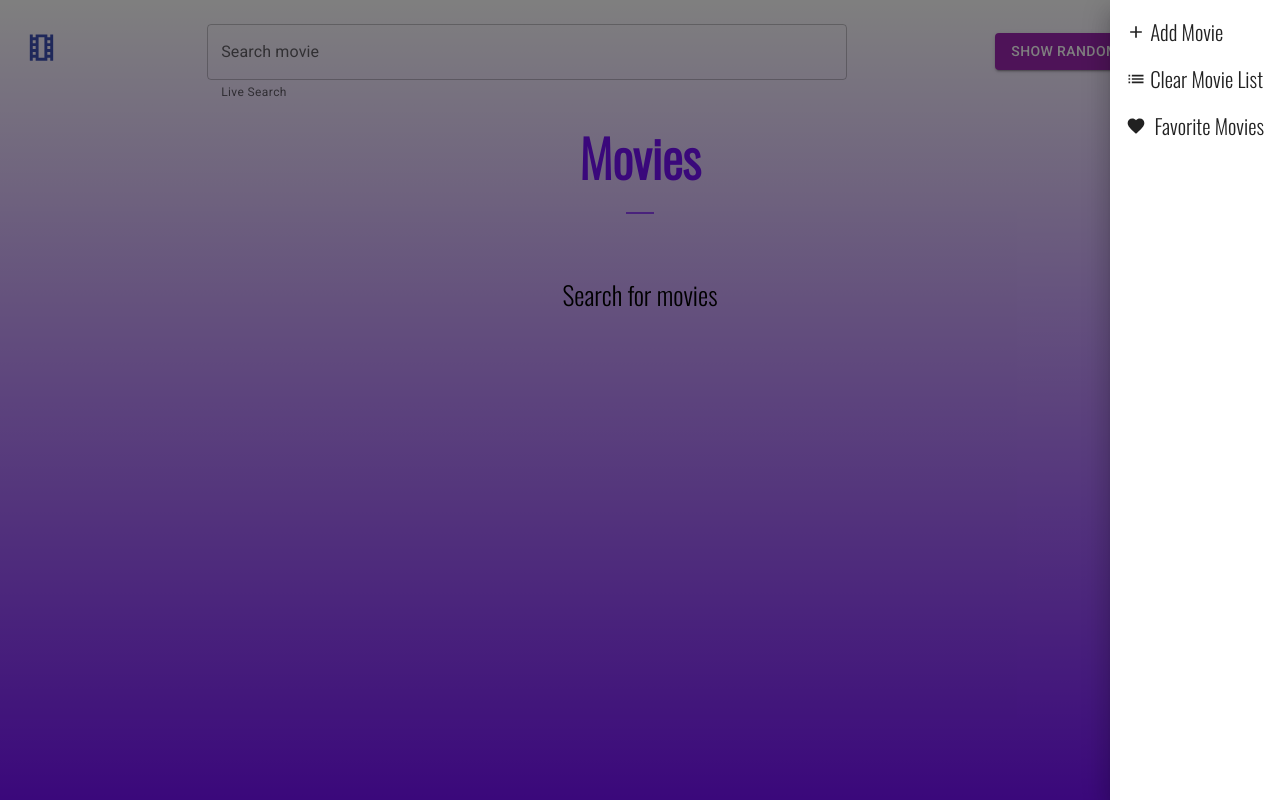
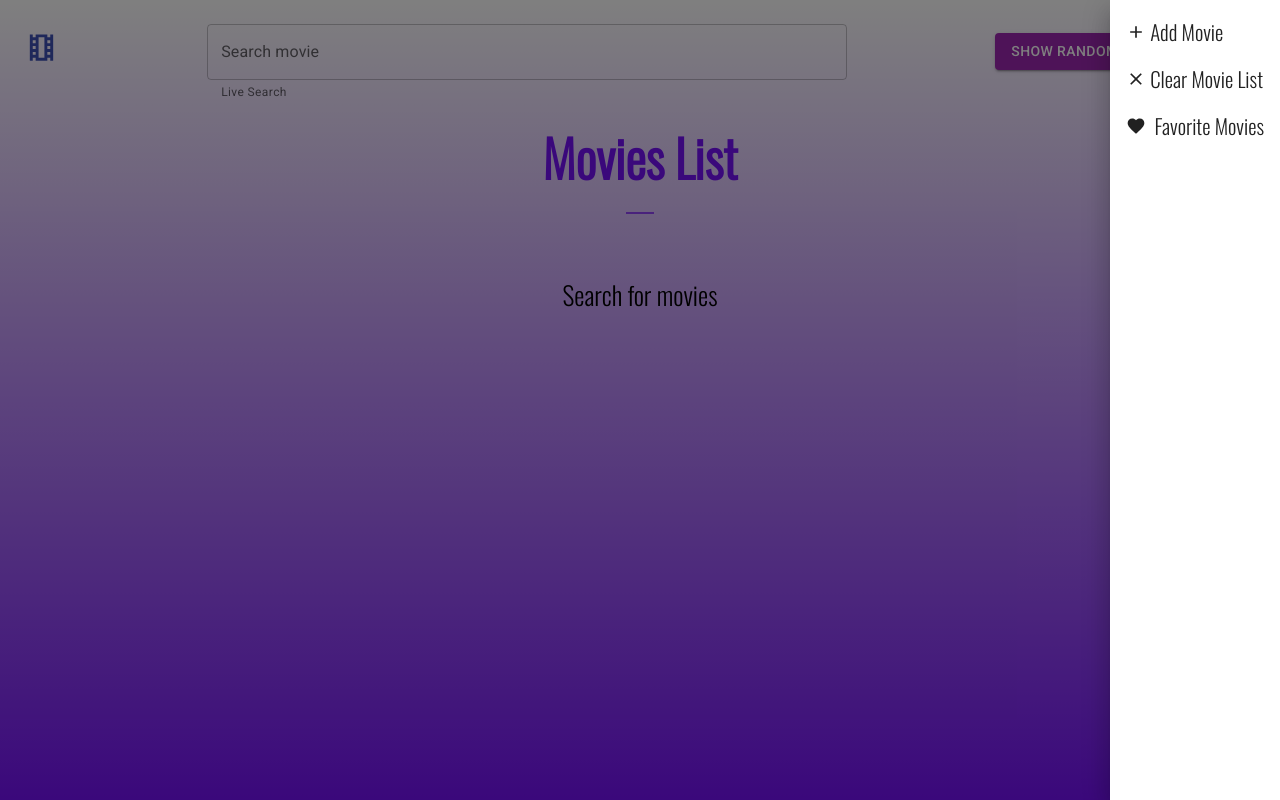
Before and after one commit to eladahdut/cinema-app, a React (Create React App) app: page / in a window 1280 px wide. Both pictures are taken after a click on the button 1223 px from the left and 55 px from the top of the page. Built offline with nearby package versions, Linux system fonts and the light colour scheme.

Commit message:
fixed local

```diff
--- a/package.json
+++ b/package.json
@@ -52,7 +52,8 @@
       "last 1 firefox version",
       "last 1 safari version"
     ]
-  },"homepage": "https://eladahdut.github.io/cinema-app/",
+  },
+  "homepage": "https://eladahdut.github.io/cinema-app/",
   "devDependencies": {
     "@types/lodash": "^4.14.176"
   }
--- a/src/App.js
+++ b/src/App.js
@@ -15,7 +15,7 @@ function App() {
         }}
       >
         <h1 style={{ margin: "1rem 0 0.25rem 0", color: "rgb(117, 16, 247)" }}>
-          Movies
+          Movies List
         </h1>
       </Box>
       <hr style={{ width: "2%", border: "1px solid rgb(117 16 247 / 70%)" }} />
--- a/src/components/navbar/NavigationBar.tsx
+++ b/src/components/navbar/NavigationBar.tsx
@@ -8,7 +8,8 @@ import ListItem from "@mui/material/ListItem";
 import MoreVertIcon from "@material-ui/icons/MoreVert";
 import TheatersOutlinedIcon from "@material-ui/icons/TheatersOutlined";
 import AddIcon from "@mui/icons-material/Add";
-import ListIcon from "@mui/icons-material/List";
+import ArrowBackIcon from '@mui/icons-material/ArrowBack';
+import ClearIcon from '@mui/icons-material/Clear';
 import FavoriteIcon from "@mui/icons-material/Favorite";
 import { debounce } from "lodash";
 import { useCont } from "../../context/moviesContext";
@@ -75,12 +76,16 @@ function NavigationBar() {
           &nbsp;Add Movie
         </ListItem>
         <ListItem onClick={clrMoviesList} button sx={liStyle}>
-          <ListIcon fontSize="small" />
+          <ClearIcon fontSize="small" />
           &nbsp;Clear Movie List
         </ListItem>
         <ListItem onClick={switchToFav} button sx={liStyle}>
           {moviesContext.favoritesFlag ? (
-            "back to list"
+            <>
+            <ArrowBackIcon fontSize="small" />
+            &nbsp;
+            back to list
+            </>
           ) : (
             <>
               <FavoriteIcon fontSize="small" />
```
